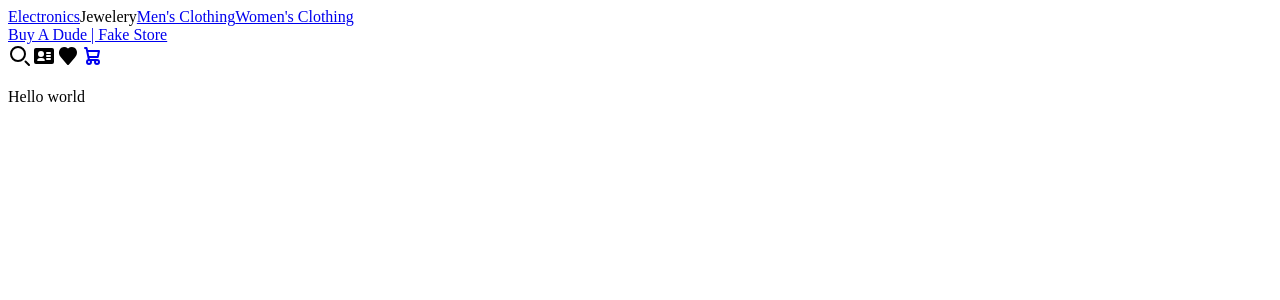
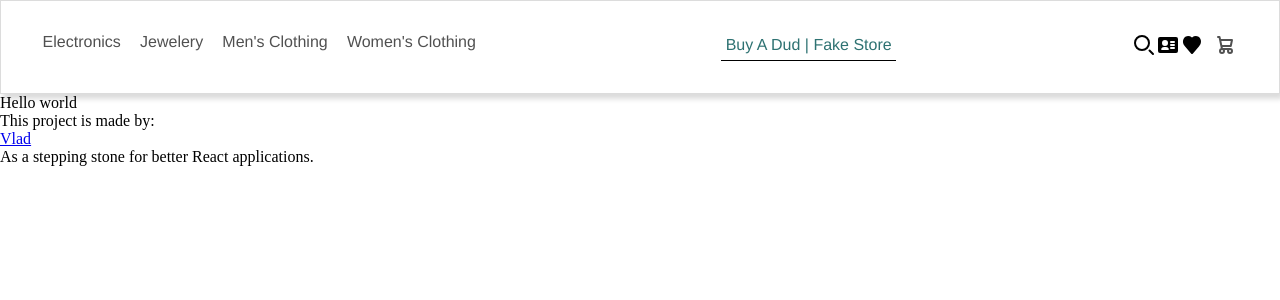
Before and after one commit to Viktotovich/shopping-cart-on-vite, a React (Vite) app: page / in a window 1280 px wide. Shown: the top 300 px of the page. Built offline with nearby package versions, Linux system fonts and the light colour scheme.

Commit message:
Added critical styles to Header

```diff
--- a/src/App.jsx
+++ b/src/App.jsx
@@ -1,11 +1,6 @@
-// Don't use anchor tags, instead use Link
-import { Link } from "react-router-dom";
-import Header from "./components/Header";
-
 function App() {
   return (
     <>
-      <Header></Header>
       <p>Hello world</p>
     </>
   );
--- /dev/null
+++ b/src/components/Footer.jsx
@@ -0,0 +1,9 @@
+export default function Footer() {
+  return (
+    <footer>
+      <p>This project is made by:</p>
+      <a href="https://github.com/Viktotovich">Vlad</a>
+      <p>As a stepping stone for better React applications.</p>
+    </footer>
+  );
+}
--- a/src/components/Header.jsx
+++ b/src/components/Header.jsx
@@ -4,24 +4,26 @@ import Favorites from "./svg/Favorites";
 import ProfileIcon from "./svg/Profile-icon";
 import SearchIcon from "./svg/Search-icon";
 import ShoppingCart from "./svg/cart-svg";
+//styles
+import "../styles/header.css";
 
 export default function Header() {
   return (
     <nav>
       <div className="categories-header">
         <NavLink to="/electronics">Electronics</NavLink>
-        Jewelery
+        <NavLink to="/jewelery">Jewelery</NavLink>
         <NavLink to="/mens">Men's Clothing</NavLink>
         <NavLink to="/womens">Women's Clothing</NavLink>
       </div>
-      <NavLink to="/">Buy A Dude | Fake Store</NavLink>
+      <NavLink to="/">Buy A Dud | Fake Store</NavLink>
       <div className="header-icons">
         <SearchIcon />
         <ProfileIcon />
         <Favorites />
         <Link to="/checkout">
           {/*Both span and shopping cart need props */}
-          <span className="notifications" />
+          <span className="notifications"></span>
           <ShoppingCart />
         </Link>
       </div>
--- a/src/components/svg/Favorites.jsx
+++ b/src/components/svg/Favorites.jsx
@@ -1,7 +1,6 @@
 export default function Favorites() {
   return (
     <svg
-      class="w-6 h-6 text-gray-800 dark:text-white"
       aria-hidden="true"
       xmlns="http://www.w3.org/2000/svg"
       width="24"
--- a/src/components/svg/Profile-icon.jsx
+++ b/src/components/svg/Profile-icon.jsx
@@ -1,7 +1,6 @@
 export default function ProfileIcon() {
   return (
     <svg
-      class="w-6 h-6 text-gray-800 dark:text-white"
       aria-hidden="true"
       xmlns="http://www.w3.org/2000/svg"
       width="24"
@@ -10,9 +9,9 @@ export default function ProfileIcon() {
       viewBox="0 0 24 24"
     >
       <path
-        fill-rule="evenodd"
+        fillRule="evenodd"
         d="M4 4a2 2 0 0 0-2 2v12a2 2 0 0 0 2 2h16a2 2 0 0 0 2-2V6a2 2 0 0 0-2-2H4Zm10 5a1 1 0 0 1 1-1h3a1 1 0 1 1 0 2h-3a1 1 0 0 1-1-1Zm0 3a1 1 0 0 1 1-1h3a1 1 0 1 1 0 2h-3a1 1 0 0 1-1-1Zm0 3a1 1 0 0 1 1-1h3a1 1 0 1 1 0 2h-3a1 1 0 0 1-1-1Zm-8-5a3 3 0 1 1 6 0 3 3 0 0 1-6 0Zm1.942 4a3 3 0 0 0-2.847 2.051l-.044.133-.004.012c-.042.126-.055.167-.042.195.006.013.02.023.038.039.032.025.08.064.146.155A1 1 0 0 0 6 17h6a1 1 0 0 0 .811-.415.713.713 0 0 1 .146-.155c.019-.016.031-.026.038-.04.014-.027 0-.068-.042-.194l-.004-.012-.044-.133A3 3 0 0 0 10.059 14H7.942Z"
-        clip-rule="evenodd"
+        clipRule="evenodd"
       />
     </svg>
   );
--- a/src/components/svg/Search-icon.jsx
+++ b/src/components/svg/Search-icon.jsx
@@ -1,7 +1,6 @@
 export default function SearchIcon() {
   return (
     <svg
-      class="w-6 h-6 text-gray-800 dark:text-white"
       aria-hidden="true"
       xmlns="http://www.w3.org/2000/svg"
       width="24"
@@ -11,8 +10,8 @@ export default function SearchIcon() {
     >
       <path
         stroke="currentColor"
-        stroke-linecap="round"
-        stroke-width="2"
+        strokeLinecap="round"
+        strokeWidth="2"
         d="m21 21-3.5-3.5M17 10a7 7 0 1 1-14 0 7 7 0 0 1 14 0Z"
       />
     </svg>
--- a/src/components/svg/cart-svg.jsx
+++ b/src/components/svg/cart-svg.jsx
@@ -1,3 +1,5 @@
+import PropTypes from "prop-types";
+
 export default function ShoppingCart({ isEmpty = true }) {
   return <>{isEmpty ? <CartIconEmpty /> : <CartIconFull />}</>;
 }
@@ -5,7 +7,6 @@ export default function ShoppingCart({ isEmpty = true }) {
 function CartIconEmpty() {
   return (
     <svg
-      class="w-6 h-6 text-gray-800 dark:text-white"
       aria-hidden="true"
       xmlns="http://www.w3.org/2000/svg"
       width="24"
@@ -15,9 +16,9 @@ function CartIconEmpty() {
     >
       <path
         stroke="currentColor"
-        stroke-linecap="round"
-        stroke-linejoin="round"
-        stroke-width="2"
+        strokeLinecap="round"
+        strokeLinejoin="round"
+        strokeWidth="2"
         d="M5 4h1.5L9 16m0 0h8m-8 0a2 2 0 1 0 0 4 2 2 0 0 0 0-4Zm8 0a2 2 0 1 0 0 4 2 2 0 0 0 0-4Zm-8.5-3h9.25L19 7H7.312"
       />
     </svg>
@@ -27,7 +28,6 @@ function CartIconEmpty() {
 function CartIconFull() {
   return (
     <svg
-      class="w-6 h-6 text-gray-800 dark:text-white"
       aria-hidden="true"
       xmlns="http://www.w3.org/2000/svg"
       width="24"
@@ -38,8 +38,13 @@ function CartIconFull() {
       <path
         fill-rule="evenodd"
         d="M4 4a1 1 0 0 1 1-1h1.5a1 1 0 0 1 .979.796L7.939 6H19a1 1 0 0 1 .979 1.204l-1.25 6a1 1 0 0 1-.979.796H9.605l.208 1H17a3 3 0 1 1-2.83 2h-2.34a3 3 0 1 1-4.009-1.76L5.686 5H5a1 1 0 0 1-1-1Z"
-        clip-rule="evenodd"
+        clipRule="evenodd"
       />
     </svg>
   );
 }
+
+//incase I try to pass a string absent mindedly
+ShoppingCart.propTypes = {
+  isEmpty: PropTypes.bool,
+};
--- a/src/routes.jsx
+++ b/src/routes.jsx
@@ -1,11 +1,25 @@
 import App from "./App";
 import ErrorPage from "./components/ErrorPage";
+import Header from "./components/Header";
+import Footer from "./components/Footer";
 
 const routes = [
   {
     path: "/",
-    element: <App />,
-    errorElement: <ErrorPage />,
+    element: (
+      <>
+        <Header />
+        <App />
+        <Footer />
+      </>
+    ),
+    errorElement: (
+      <>
+        <Header />
+        <ErrorPage />
+        <Footer />
+      </>
+    ),
   },
 ];
 
--- /dev/null
+++ b/src/styles/header.css
@@ -0,0 +1,38 @@
+* {
+  margin: 0;
+  padding: 0;
+}
+
+nav {
+  display: flex;
+  justify-content: space-between;
+  padding: 2rem 2rem;
+  border: 1px solid gainsboro;
+  box-shadow: 3px 5px 5px gainsboro;
+}
+
+nav a {
+  text-decoration: none;
+  font-family: "Franklin Gothic Medium", "Arial Narrow", Arial, sans-serif;
+  color: rgba(0, 0, 0, 0.686);
+  padding: 0.2rem 0.3rem;
+  margin: 0 0.3rem 0;
+}
+
+nav a.active {
+  color: rgb(46, 114, 114);
+  border-bottom: 1px solid black;
+}
+
+nav a:hover {
+  background-color: rgba(239, 231, 222, 0.572);
+  cursor: pointer;
+  border-radius: 5px;
+  color: black;
+}
+
+nav svg:hover {
+  cursor: pointer;
+  transform: scale(1.2);
+  transition: transform 0.2s;
+}
```
